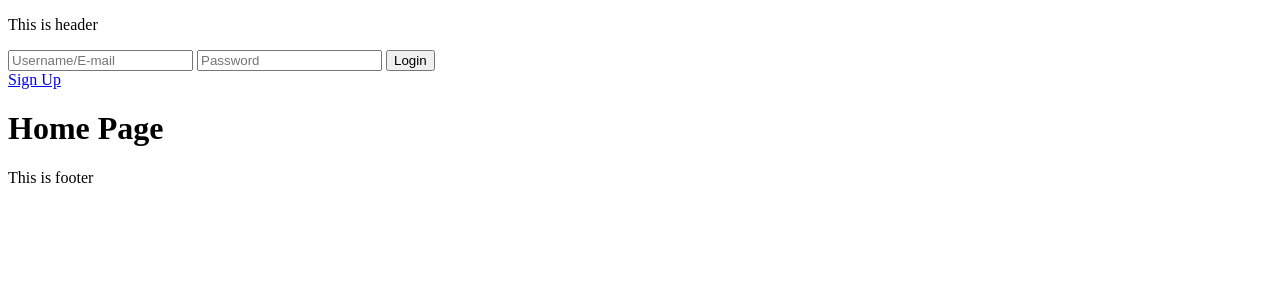
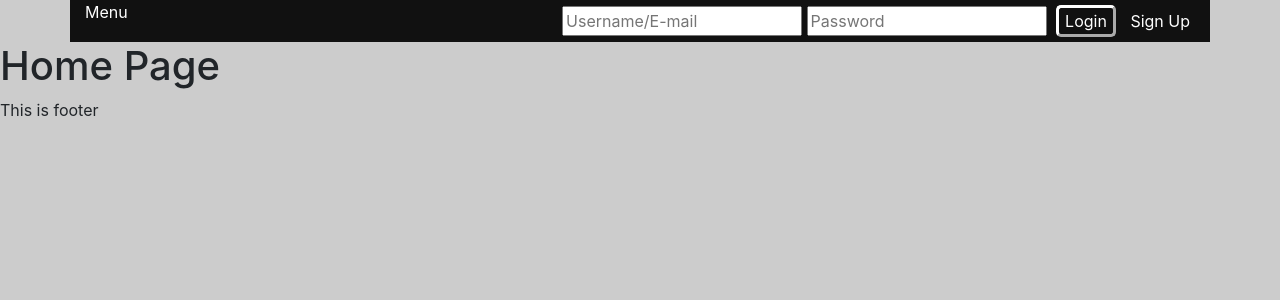
Before and after one commit to NickYu107/Modified-Login-Templete, a PHP site: page / in a window 1280 px wide. Shown: the top 300 px of the page. Run offline with PHP 8.4, Linux system fonts and the light colour scheme.

Commit message:
Setting the style of pages for better visibility

```diff
--- /dev/null
+++ b/css/main.css
@@ -0,0 +1,25 @@
+body {
+  background-color: #ccc;
+}
+.nav-bar{
+  background-color: #111;
+}
+.menu-section{
+  color: #fff;
+}
+.login-section form input {
+  width: 240px;
+}
+.login-section form button {
+  background-color: #111;
+  color: #fff;
+  margin: 5px;
+  border-radius: 5px;
+  border-width: 3px;
+  border-color: #fff;
+}
+.login-section form a{
+  color: #fff;
+  text-decoration: none;
+  margin: 5px;
+}
--- a/header.php
+++ b/header.php
@@ -6,11 +6,18 @@
 <head>
     <meta charset="utf-8" />
     <meta http-equiv="X-UA-Compatible" content="IE=edge">
-    <title>Simple Login</title>
+    <title>Carpool</title>
     <meta name="viewport" content="width=device-width, initial-scale=1">
+    <link rel="stylesheet" href="https://stackpath.bootstrapcdn.com/bootstrap/4.1.3/css/bootstrap.min.css" integrity="sha384-MCw98/SFnGE8fJT3GXwEOngsV7Zt27NXFoaoApmYm81iuXoPkFOJwJ8ERdknLPMO" crossorigin="anonymous">
+    <link rel="stylesheet" href="css/main.css">
 </head>
-<p>This is header</p>
 <header>
+  <div class="container">
+    <div class="row nav-bar">
+      <div class="col-4 menu-section text-left">
+        <p>Menu</p>
+      </div>
+      <div class="col-8 login-section text-right">
         <?php
           if (isset($_SESSION['id'])) {
               echo '<form action="includes/logout.inc.php" method="POST">
@@ -21,9 +28,12 @@
                       <input type="text" name="identifier" placeholder="Username/E-mail">
                       <input type="password" name="pwd" placeholder="Password">
                       <button type="submit" name="login">Login</button>
-            </form>
-            <a href="signup.php">Sign Up</a>';
+                      <a href="signup.php">Sign Up</a>
+                    </form>';
           }
         ?>
+      </div>
+    </div>
+  </div>
 </header>
 <body>
```
Lines whose indentation alone changed are shown as unchanged.
